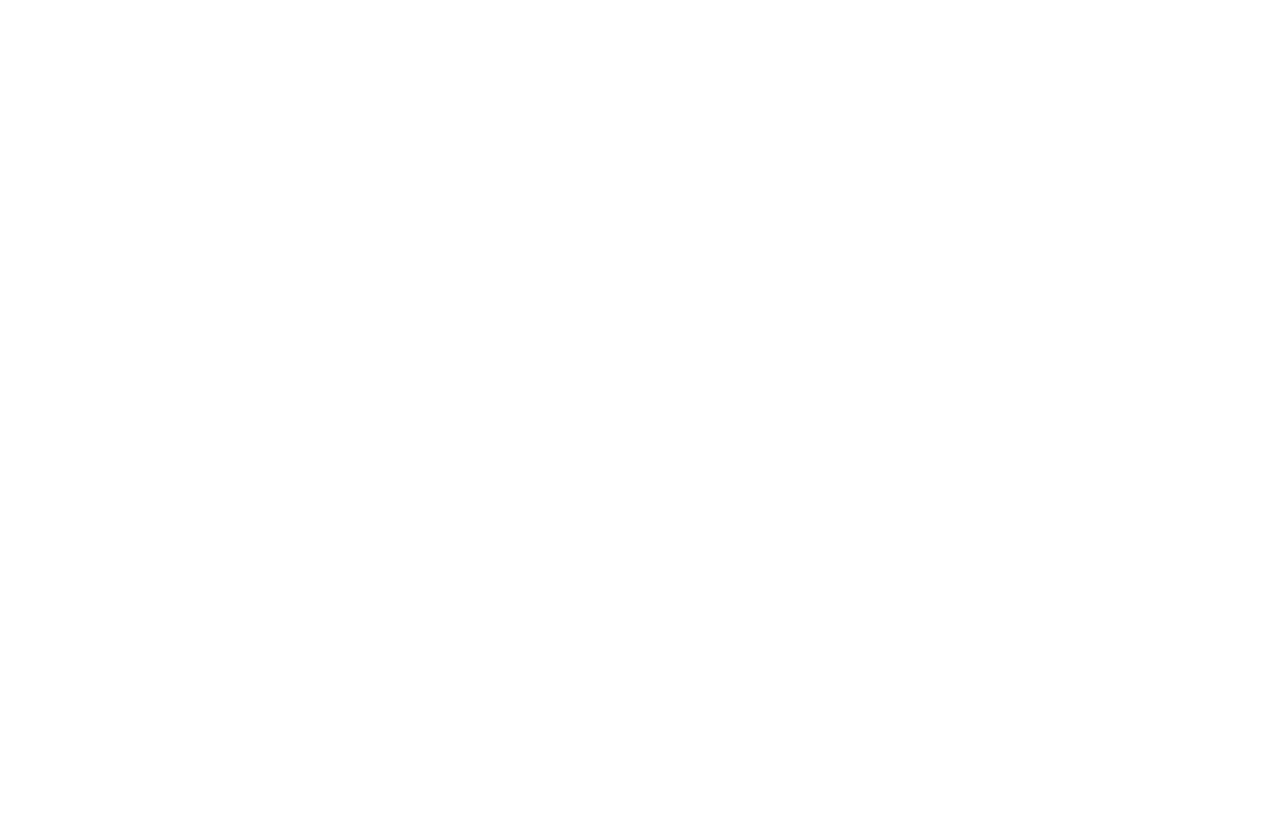
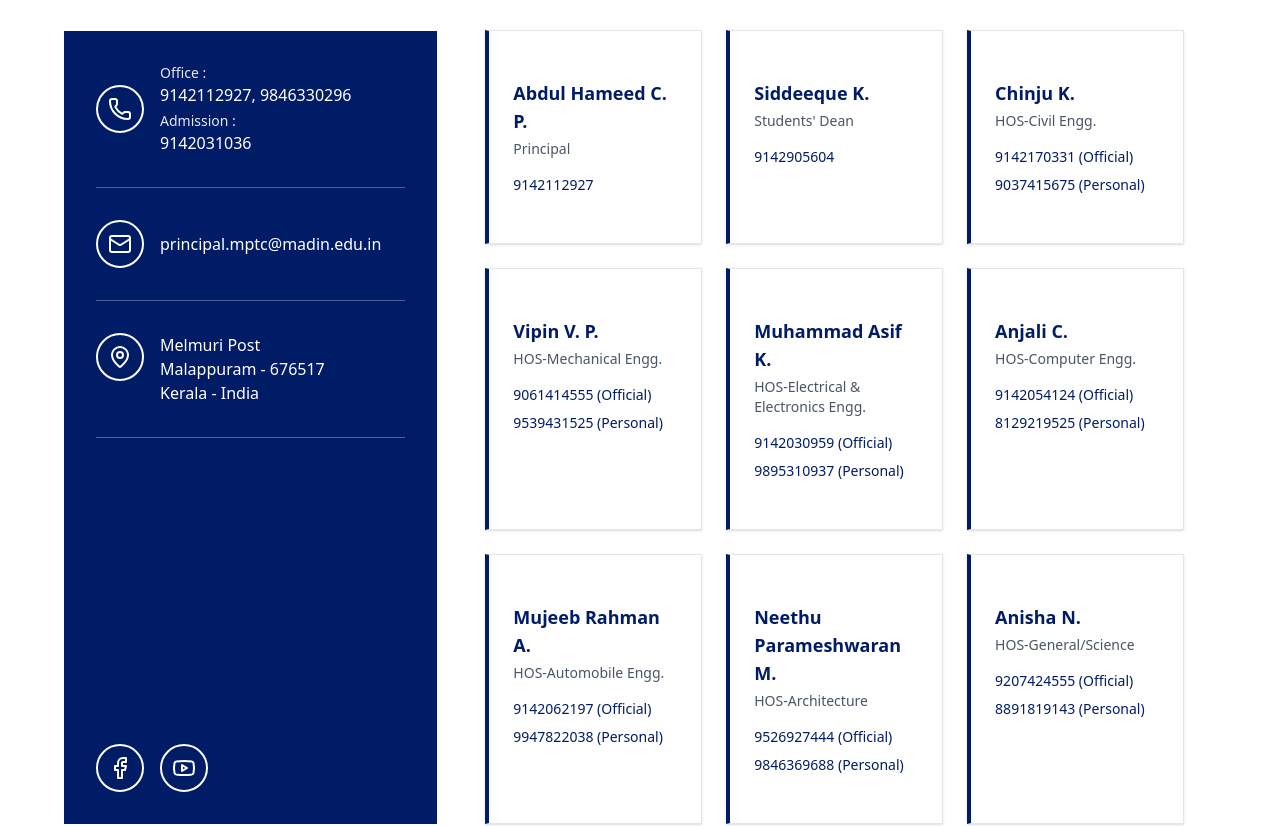
Before and after one commit to loop2cod/madin-website, a React (Vite) app: page /contact in a window 1280 px wide. Before the commit this address had no page. Shown: the part 410-1236 px from the top of the page. Before the commit the page ends 800 px from the top, so only its background shows below. Built offline with nearby package versions, Linux system fonts and the light colour scheme.

Commit message:
contact page

```diff
--- /dev/null
+++ b/src/Pages/Contact.tsx
@@ -0,0 +1,160 @@
+import { Mail, Phone, MapPin, Facebook, Youtube } from 'lucide-react'
+import { Card, CardContent } from '@/components/ui/card'
+import BlurIn from '@/components/ui/blur-in'
+import { useEffect } from 'react'
+import contactData from '../data/contact.json'
+
+const Contact = () => {
+  useEffect(() => {
+    window.scrollTo({ top: 0, behavior: 'instant' })
+  }, [])
+
+  const { contact_section } = contactData
+
+  return (
+    <div className="md:mt-24">
+      {/* Hero Section */}
+      <div className="relative overflow-hidden">
+        <div className="absolute inset-0 bg-gradient-to-r from-secondary to-teal-700 brightness-[0.8]" />
+        <div className="relative z-10 px-4 py-16 sm:px-6 lg:px-8">
+          <div className="mx-auto max-w-7xl text-center">
+            <BlurIn
+              word="Contact Us"
+              className="text-4xl font-bold tracking-tight text-white sm:text-6xl"
+            />
+            <p className="mt-6 text-lg leading-8 text-gray-200">
+              Get in touch with us for any inquiries or support
+            </p>
+          </div>
+        </div>
+      </div>
+
+      {/* Main Content Container */}
+      <div className="flex items-center justify-center w-full">
+        <div className='w-full max-w-[90vw]'>
+          {/* Grid Layout - changes based on screen size */}
+          <div className='grid grid-cols-1 lg:grid-cols-6 gap-4 w-full mx-auto'>
+
+            {/* Orange Sidebar - full width on mobile, 2 columns on lg+ */}
+            <div className="lg:col-span-2 bg-secondary text-white p-4 md:p-8 flex flex-col justify-between lg:mt-[101px] mb-8">
+              <div className="space-y-6 md:space-y-8">
+                {/* Phone Numbers */}
+                <div className="space-y-4">
+                  <div className="flex items-center gap-4">
+                    <div className="w-10 h-10 md:w-12 md:h-12 rounded-full border-2 border-white flex items-center justify-center">
+                      <Phone className="h-5 w-5 md:h-6 md:w-6" />
+                    </div>
+                    <div>
+                      <div className="text-sm opacity-90">Office :</div>
+                      <div className="font-medium text-sm md:text-base">
+                        {contact_section.office_numbers.join(", ")}
+                      </div>
+                      <div className="text-sm opacity-90 mt-1">Admission :</div>
+                      <div className="font-medium text-sm md:text-base">
+                        {contact_section.admission_number}
+                      </div>
+                    </div>
+                  </div>
+                </div>
+
+                <hr className="border-white/30" />
+
+                {/* Email */}
+                <div className="space-y-4">
+                  <div className="flex items-center gap-4">
+                    <div className="w-10 h-10 md:w-12 md:h-12 rounded-full border-2 border-white flex items-center justify-center">
+                      <Mail className="h-5 w-5 md:h-6 md:w-6" />
+                    </div>
+                    <div>
+                      <div className="font-medium text-sm md:text-base break-all">
+                        {contact_section.email}
+                      </div>
+                    </div>
+                  </div>
+                </div>
+
+                <hr className="border-white/30" />
+
+                {/* Address */}
+                <div className="space-y-4">
+                  <div className="flex items-start gap-4">
+                    <div className="w-10 h-10 md:w-12 md:h-12 rounded-full border-2 border-white flex items-center justify-center">
+                      <MapPin className="h-5 w-5 md:h-6 md:w-6" />
+                    </div>
+                    <div>
+                      <div className="font-medium text-sm md:text-base">
+                        {contact_section.address.line1}
+                      </div>
+                      <div className="font-medium text-sm md:text-base">
+                        {contact_section.address.line2}
+                      </div>
+                      <div className="font-medium text-sm md:text-base">
+                        {contact_section.address.state_country}
+                      </div>
+                    </div>
+                  </div>
+                </div>
+
+                <hr className="border-white/30" />
+              </div>
+
+              {/* Social Media Icons */}
+              <div className="flex gap-4 mt-6">
+                <div className="w-10 h-10 md:w-12 md:h-12 rounded-full border-2 border-white flex items-center justify-center hover:bg-white hover:text-secondary transition-colors cursor-pointer">
+                  <Facebook className="h-5 w-5 md:h-6 md:w-6" />
+                </div>
+                <div className="w-10 h-10 md:w-12 md:h-12 rounded-full border-2 border-white flex items-center justify-center hover:bg-white hover:text-secondary transition-colors cursor-pointer">
+                  <Youtube className="h-5 w-5 md:h-6 md:w-6" />
+                </div>
+              </div>
+            </div>
+
+            {/* Main Content - full width on mobile, 4 columns on lg+ */}
+            <div className="lg:col-span-4 flex-1 p-2 md:p-8">
+              <div className="max-w-6xl">
+                <h1 className="text-xl md:text-3xl font-bold font-serif mb-6 md:mb-8">
+                  <BlurIn
+                    word="Important Phone Numbers"
+                    className="inline-block bg-gradient-to-r from-secondary to-teal-600 text-transparent bg-clip-text font-serif"
+                  />
+                </h1>
+
+                <div className="grid grid-cols-1 sm:grid-cols-2 lg:grid-cols-3 gap-4 md:gap-6">
+                  {contact_section.important_contacts.map((contact, index) => (
+                    <Card
+                      key={index}
+                      className="hover:shadow-lg transition-shadow border-l-4 border-l-secondary rounded-none"
+                    >
+                      <CardContent className="p-4 md:p-6">
+                        <h3 className="font-bold text-secondary text-base md:text-lg mb-1">
+                          {contact.name}
+                        </h3>
+                        <p className="text-gray-600 text-xs md:text-sm mb-3 md:mb-4">
+                          {contact.designation}
+                        </p>
+                        <div className="space-y-2">
+                          {contact.phone_numbers.map((number, phoneIndex) => (
+                            <div key={phoneIndex}>
+                              <a
+                                href={`tel:${number.replace(/\s*$$[^)]*$$/, "")}`}
+                                className="text-secondary hover:text-secondary font-medium text-xs md:text-sm block"
+                              >
+                                {number}
+                              </a>
+                            </div>
+                          ))}
+                        </div>
+                      </CardContent>
+                    </Card>
+                  ))}
+                </div>
+              </div>
+            </div>
+          </div>
+        </div>
+      </div>
+    </div>
+  )
+}
+
+export default Contact
--- /dev/null
+++ b/src/data/contact.json
@@ -0,0 +1,80 @@
+{
+    "contact_section": {
+      "office_numbers": ["9142112927", "9846330296"],
+      "admission_number": "9142031036",
+      "email": "principal.mptc@madin.edu.in",
+      "address": {
+        "line1": "Melmuri Post",
+        "line2": "Malappuram - 676517",
+        "state_country": "Kerala - India"
+      },
+      "important_contacts": [
+        {
+          "name": "Abdul Hameed C. P.",
+          "designation": "Principal",
+          "phone_numbers": ["9142112927"]
+        },
+        {
+          "name": "Siddeeque K.",
+          "designation": "Students' Dean",
+          "phone_numbers": ["9142905604"]
+        },
+        {
+          "name": "Chinju K.",
+          "designation": "HOS-Civil Engg.",
+          "phone_numbers": [
+            "9142170331 (Official)",
+            "9037415675 (Personal)"
+          ]
+        },
+        {
+          "name": "Vipin V. P.",
+          "designation": "HOS-Mechanical Engg.",
+          "phone_numbers": [
+            "9061414555 (Official)",
+            "9539431525 (Personal)"
+          ]
+        },
+        {
+          "name": "Muhammad Asif K.",
+          "designation": "HOS-Electrical & Electronics Engg.",
+          "phone_numbers": [
+            "9142030959 (Official)",
+            "9895310937 (Personal)"
+          ]
+        },
+        {
+          "name": "Anjali C.",
+          "designation": "HOS-Computer Engg.",
+          "phone_numbers": [
+            "9142054124 (Official)",
+            "8129219525 (Personal)"
+          ]
+        },
+        {
+          "name": "Mujeeb Rahman A.",
+          "designation": "HOS-Automobile Engg.",
+          "phone_numbers": [
+            "9142062197 (Official)",
+            "9947822038 (Personal)"
+          ]
+        },
+        {
+          "name": "Neethu Parameshwaran M.",
+          "designation": "HOS-Architecture",
+          "phone_numbers": [
+            "9526927444 (Official)",
+            "9846369688 (Personal)"
+          ]
+        },
+        {
+          "name": "Anisha N.",
+          "designation": "HOS-General/Science",
+          "phone_numbers": [
+            "9207424555 (Official)",
+            "8891819143 (Personal)"
+          ]
+        }
+      ]
+    }
+  }
--- a/src/routes.tsx
+++ b/src/routes.tsx
@@ -1,4 +1,5 @@
 import About from "./Pages/About";
+import Contact from "./Pages/Contact";
 import DepartmentDetails from "./Pages/DepartmentDetails";
 import Home from "./Pages/Home";
 import ProgramDetails from "./Pages/ProgramDetails";
@@ -11,7 +12,9 @@
   { path: "/", component: <Home /> },
   { path: "/about", component: <About /> },
   { path: "/program/:id", component: <ProgramDetails /> },
-  { path: "/departments/:id", component: <DepartmentDetails/>}
+  { path: "/departments/:id", component: <DepartmentDetails/>},
+  { path: "/contact", component: <Contact /> },
+  { path: "/404", component: <div>404</div> },
 ];
 
 export { authProtectedRoutes, publicRoutes };
```
